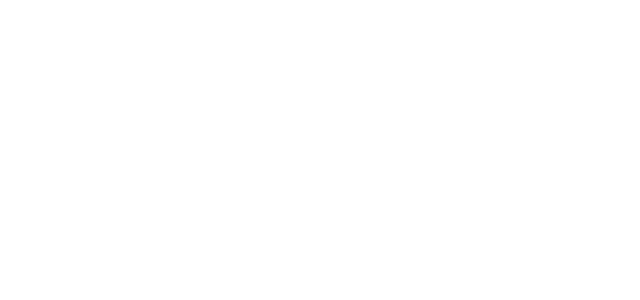
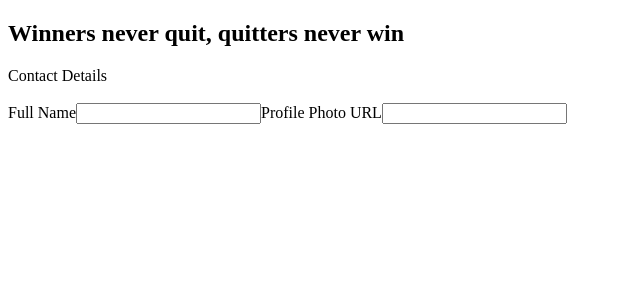
Before and after one commit to Mayukh360/Expensetracker-using-React, a React (Create React App) app: page /updateprofile in a window 1280 px wide. Before the commit this address had no page. Shown: the top 300 px of the page, without its empty margins (0-640 px from the left). Built offline with nearby package versions, Linux system fonts and the light colour scheme.

Commit message:
Adding UpdateProfile

```diff
--- a/src/App.js
+++ b/src/App.js
@@ -1,14 +1,17 @@
 import { Routes,Route } from "react-router-dom";
 import AuthForm from "./Component/Pages/AuthForm";
 import LoggedinPage from "./Component/Pages/LoggedinPage";
+import UpdateProfile from "./Component/Pages/UpdateProfile";
 
 
 function App() {
   return (
     <div >
       <Routes>
-      <Route path="/login" element={<AuthForm />} />
+      {/* <Route path="/login" element={<AuthForm />} /> */}
+      <Route path="/" element={<AuthForm />} />
       <Route path="/loggedin" element={<LoggedinPage />} />
+      <Route path="/updateprofile" element={<UpdateProfile/>} />
       </Routes>
 
     </div>
--- a/src/Component/Pages/AuthForm.js
+++ b/src/Component/Pages/AuthForm.js
@@ -25,7 +25,7 @@
   const submitHandler = (event) => {
     event.preventDefault();
     const enteredEmail = emailInputRef.current.value;
-    // localStorage.setItem('email',enteredEmail);
+    localStorage.setItem('email',enteredEmail);
     const enteredPassword = passwordInputRef.current.value;
     const confirmPassword=confirmPasswordInputRef.current.value;
     console.log(enteredEmail,enteredPassword,confirmPassword);
@@ -67,6 +67,7 @@
       }
     })
     .then((data)=>{
+      console.log(AuthCtx);
       AuthCtx.login(data.idToken);
 
       AuthCtx.autoLogout();
--- a/src/Component/Pages/LoggedinPage.js
+++ b/src/Component/Pages/LoggedinPage.js
@@ -1,7 +1,10 @@
 import React from 'react'
+import { Link } from 'react-router-dom'
 
 export default function LoggedinPage() {
   return (
-    <div><h2>You are logged in successfully</h2></div>
+    <div><h2>You are logged in successfully</h2>
+    <Link as={Link} to="/updateprofile">Update</Link>
+    </div>
   )
 }
--- /dev/null
+++ b/src/Component/Pages/UpdateProfile.js
@@ -0,0 +1,16 @@
+import React from 'react'
+
+export default function UpdateProfile() {
+  return (
+    <div>
+        <h2>Winners never quit, quitters never win</h2>
+        <label>Contact Details</label><br/><br/>
+        <form>
+        <label>Full Name</label>
+        <input type='text'/>
+        <label>Profile Photo URL</label>
+        <input type='text'/>
+        </form>
+    </div>
+  )
+}
--- a/src/Component/RenderPage/RenderPage.js
+++ b/src/Component/RenderPage/RenderPage.js
@@ -2,10 +2,13 @@
 import { createBrowserRouter, RouterProvider, Outlet }from 'react-router-dom'
 import LoggedinPage from '../Pages/LoggedinPage'
 import AuthForm from '../Pages/AuthForm'
+import UpdateProfile from '../Pages/UpdateProfile'
 
 const router=createBrowserRouter([
     {path:'/loggedin', element: <LoggedinPage/>},
-    {path:'/login', element: <AuthForm/>},
+    // {path:'/login', element: <AuthForm/>},
+    {path:'/', element: <AuthForm/>},
+    {path:'/updateprofile', element: <UpdateProfile/>},
 ])
 export default function RenderPage() {
 
--- a/src/Store/AuthContextProvider.js
+++ b/src/Store/AuthContextProvider.js
@@ -23,6 +23,7 @@
     const userIsLoggedIn= !!token;
 
     const loginhandler=(token)=>{
+      console.log('logged In');
         setToken(token);
         localStorage.setItem('token', token);
     }
```
Also changed, not shown: src/index.js (+5 -2 lines).
